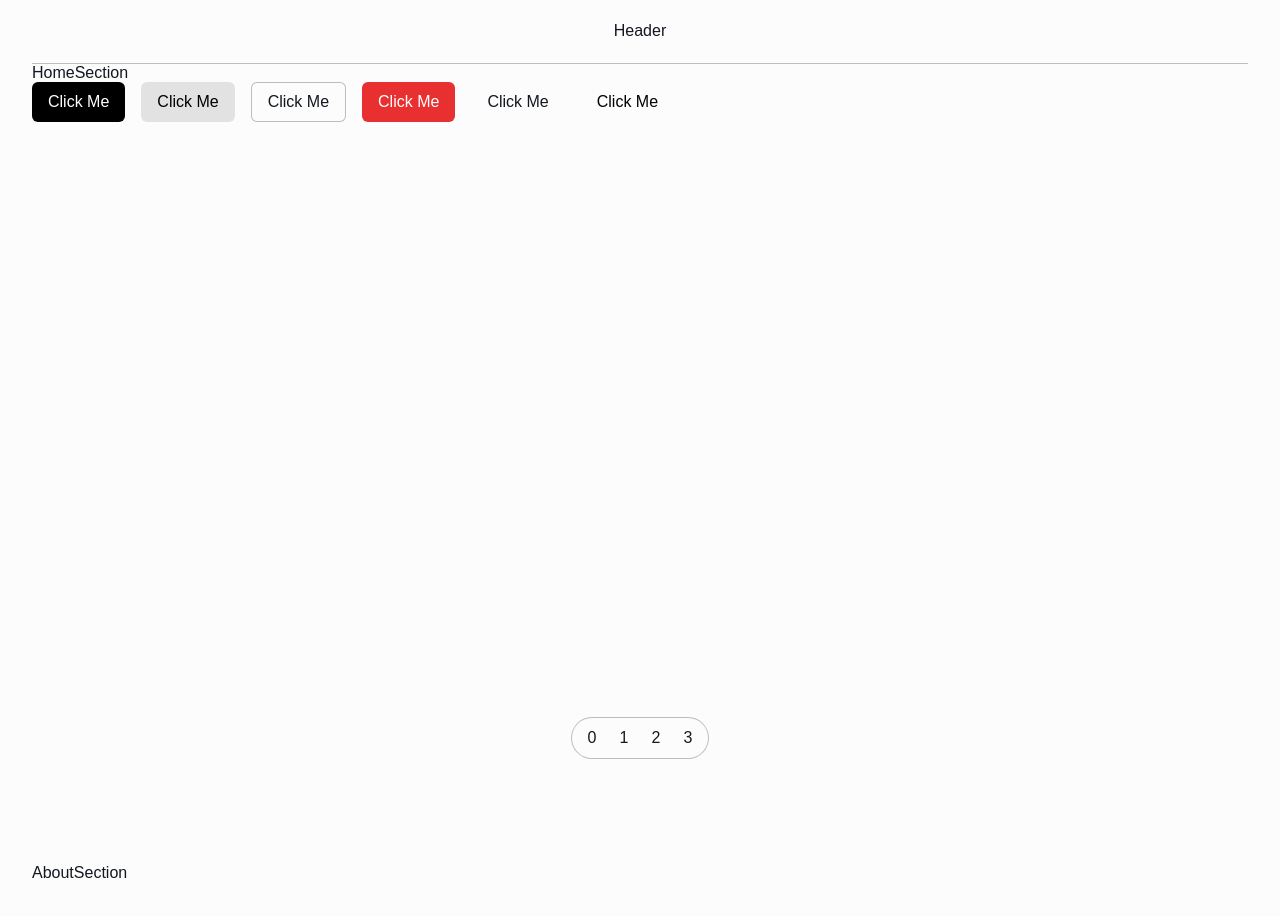
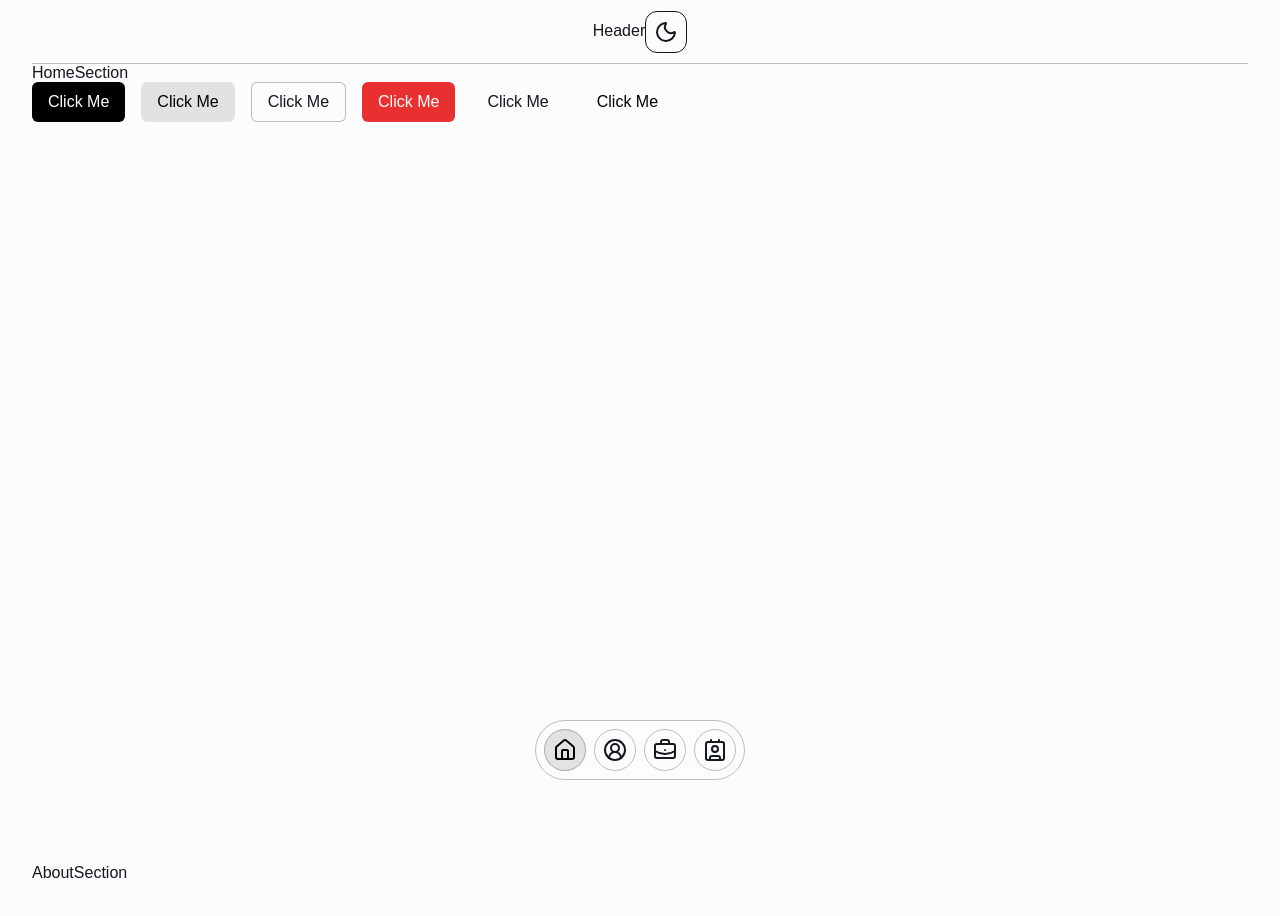
Before and after one commit to DatMV01/my-portfolio, a Next.js app: page / in a window 1280 px wide. Shown: the top 916 px of the page. Built offline with nearby package versions, Linux system fonts and the light colour scheme; a web font is replaced by a local one.

Commit message:
Add smooth scrolling behavior and refactor ScrollSpyNav component; implement useScrollSpy hook and navLinks data

```diff
--- a/app/layout.js
+++ b/app/layout.js
@@ -5,7 +5,7 @@ import Header from "@/components/layout/Header";
 import Footer from "@/components/layout/Footer";
 import Container from "@/components/ui/Container";
 import clsx from "clsx";
-import ScrollSpyNav from "@/components/ui/ScrollSpyNav";
+import ScrollSpyNav from "@/components/common/ScrollSpyNav";
 
 const geistSans = Geist({
   variable: "--font-geist-sans",
--- a/app/theme.css
+++ b/app/theme.css
@@ -102,14 +102,12 @@
  🧩 BASE STYLES
 ========================================================= */
 @layer base {
-  * {
+  body {
     transition:
       background-color var(--transition-duration) ease,
       color var(--transition-duration) ease,
       border-color var(--transition-duration) ease;
-  }
 
-  body {
     background-color: var(--background);
     color: var(--foreground);
   }
@@ -118,3 +116,7 @@
     cursor: pointer;
   }
 }
+
+html {
+  scroll-behavior: smooth;
+}
--- /dev/null
+++ b/components/common/ScrollSpyNav.jsx
@@ -0,0 +1,52 @@
+"use client";
+
+import React from "react";
+import clsx from "clsx";
+import { useScrollSpy } from "@/hooks/useScrollSpy";
+import navLinks from "@/data/navLinks";
+
+export default function ScrollSpyExample() {
+  const activeId = useScrollSpy(navLinks.map((s) => s.id));
+
+  const handleScrollTo = (id) => {
+    const el = document.getElementById(id);
+    if (el) {
+      const yOffset = window.innerHeight / 2 - el.offsetHeight / 2;
+      const y = el.getBoundingClientRect().top + window.scrollY - yOffset;
+      window.scrollTo({ top: y, behavior: "smooth" });
+    }
+  };
+
+  return (
+    <nav
+      className={clsx(
+        "fixed bottom-5 left-1/2 -translate-x-1/2 transform",
+        "border-border rounded-full border backdrop-blur-md",
+      )}
+    >
+      <ul className="flex flex-row items-center justify-center gap-2 p-2">
+        {navLinks.map((s) => (
+          <li
+            key={s.id}
+            onClick={(e) => {
+              e.preventDefault();
+              handleScrollTo(s.id);
+            }}
+            className={clsx(
+              "border-border block cursor-pointer border",
+              "rounded-full p-2",
+              "hover:scale-110",
+              activeId === s.id
+                ? "bg-secondary text-secondary-foreground hover:bg-secondary/80"
+                : "hover:bg-muted",
+            )}
+          >
+            <a href={`#${s.id}`} className="block h-full w-full text-center">
+              {s.icon}
+            </a>
+          </li>
+        ))}
+      </ul>
+    </nav>
+  );
+}
--- a/components/layout/Header.jsx
+++ b/components/layout/Header.jsx
@@ -1,5 +1,6 @@
 import React from "react";
 import Container from "../ui/Container";
+import ThemeToggle from "../theme/ThemeToggle";
 
 const Header = () => {
   return (
@@ -7,6 +8,7 @@ const Header = () => {
       <Container>
         <div className="border-border flex h-16 items-center justify-center border-b">
           Header
+          <ThemeToggle />
         </div>
       </Container>
     </header>
--- a/components/sections/home/HomeSection.jsx
+++ b/components/sections/home/HomeSection.jsx
@@ -5,7 +5,7 @@ const HomeSection = () => {
   return (
     <section id="home" className="min-h-screen">
       <div>HomeSection</div>
-      <div className="flex gap-4">
+      <div className="flex gap-4 flex-wrap">
         <Button variant="primary">Click Me</Button>
         <Button variant="secondary">Click Me</Button>
         <Button variant="outline">Click Me</Button>
--- a/components/ui/ScrollSpyNav.jsx
+++ /dev/null
@@ -1,27 +0,0 @@
-import clsx from "clsx";
-import React from "react";
-
-const ScrollSpyNav = () => {
-  return (
-    <div
-      className={clsx(
-        "fixed bottom-5 left-1/2 -translate-x-1/2 -translate-y-1/2 transform",
-        "border-border bg-background rounded-full border backdrop-blur-md",
-      )}
-    >
-      <ul className="flex flex-row items-center justify-center gap-2 p-2">
-        {Array.from({ length: 4 }).map((_, index) => (
-          <li
-            key={index}
-            href={`#section${index + 1}`}
-            className="flex aspect-square h-6 items-center justify-center cursor-pointer"
-          >
-            <a>{index}</a>
-          </li>
-        ))}
-      </ul>
-    </div>
-  );
-};
-
-export default ScrollSpyNav;
--- /dev/null
+++ b/data/navLinks.js
@@ -0,0 +1,20 @@
+import {
+  BriefcaseBusiness,
+  CircleUserRound,
+  Contact,
+  House,
+} from "lucide-react";
+
+const navLinks = [
+  { id: "home", link: "#home", title: "Home", icon: <House /> },
+  { id: "about", link: "#about", title: "About", icon: <CircleUserRound /> },
+  {
+    id: "projects",
+    link: "#projects",
+    title: "Projects",
+    icon: <BriefcaseBusiness />,
+  },
+  { id: "contact", link: "#contact", title: "Contact", icon: <Contact /> },
+];
+
+export default navLinks;
--- /dev/null
+++ b/hooks/useScrollSpy.jsx
@@ -0,0 +1,29 @@
+import { useEffect, useState } from "react";
+
+export function useScrollSpy(
+  ids,
+  options = { rootMargin: "-50% 0px -50% 0px", threshold: 0 },
+) {
+  const [activeId, setActiveId] = useState("");
+
+  useEffect(() => {
+    const observer = new IntersectionObserver((entries) => {
+      const visible = entries
+        .filter((e) => e.isIntersecting)
+        .sort((a, b) => b.intersectionRatio - a.intersectionRatio);
+
+      if (visible.length > 0) {
+        setActiveId(visible[0].target.id);
+      }
+    }, options);
+
+    ids.forEach((id) => {
+      const el = document.getElementById(id);
+      if (el) observer.observe(el);
+    });
+
+    return () => observer.disconnect();
+  }, [ids.join(",")]);
+
+  return activeId;
+}
```
